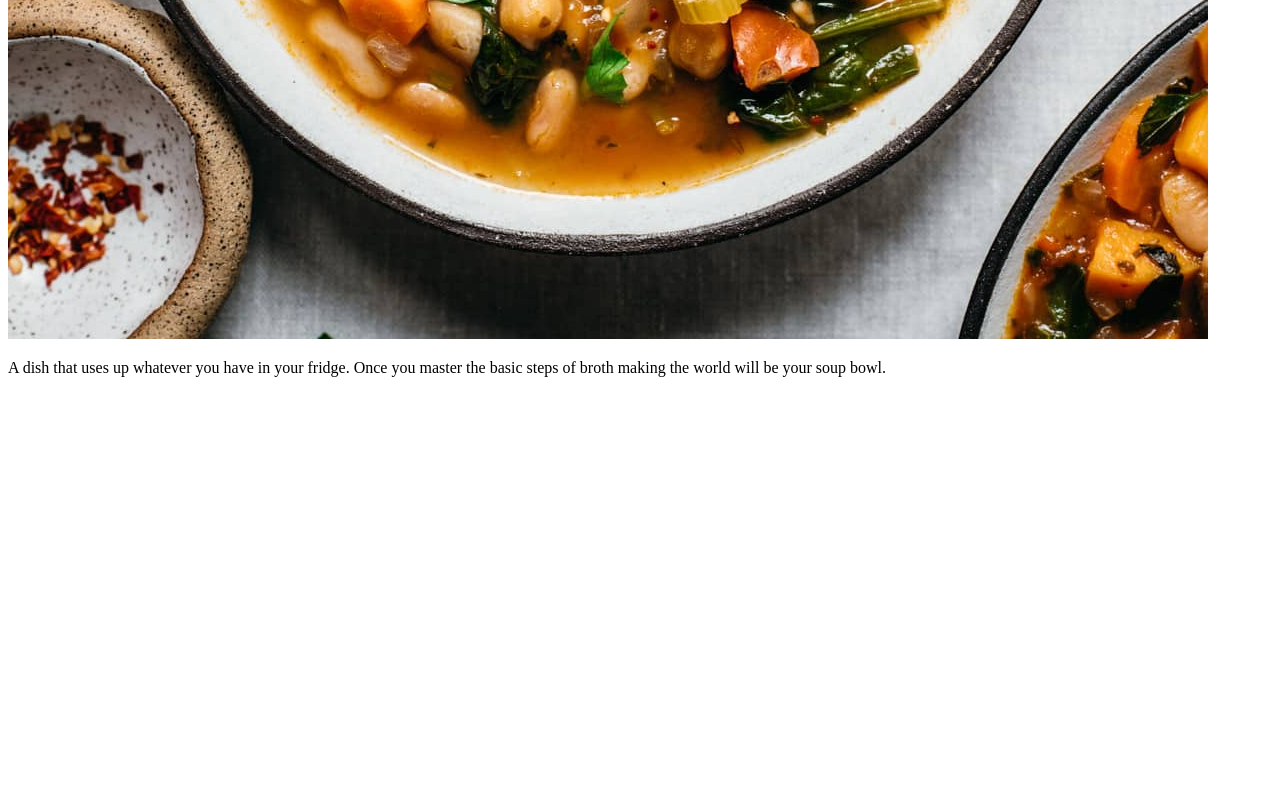
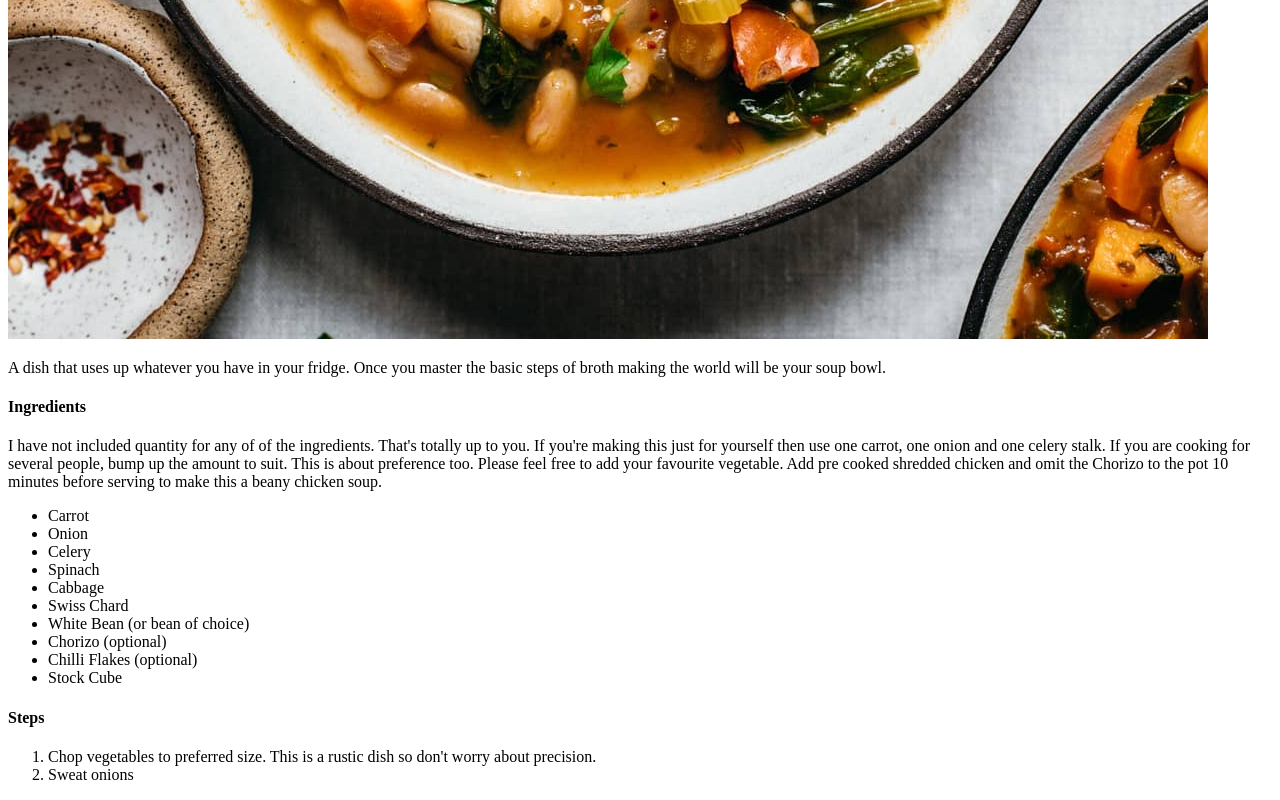
Before and after one commit to Kplatt1992/odin-recipes, a plain HTML site: page recipes/beanbroth.html in a window 1280 px wide. Shown: the part 959-1759 px from the top of the page. Before the commit the page ends 1352 px from the top, so only its background shows below. Drawn offline with Linux system fonts and the light colour scheme.

Commit message:
<ul> and <ol> added to beanbroth.html

```diff
--- a/recipes/beanbroth.html
+++ b/recipes/beanbroth.html
@@ -5,12 +5,35 @@
     <meta http-equiv="X-UA-Compatible" content="IE=edge">
     <meta name="viewport" content="width=device-width, initial-scale=1.0">
     <title>Document</title>
-</head>
+
 <h1>Bean Broth</h1>
 <a href="./recipes/beanbroth.html">Bean Broth</a>
     <img src="../img/beanbroth.jpeg">
     <p>A dish that uses up whatever you have in your fridge. Once you master the basic steps of broth making the world will be your soup bowl.</p>
+</head>
+
+
 <body>
+    <h4>Ingredients</h4>
+    <p>I have not included quantity for any of of the ingredients. That's totally up to you. If you're making this just for yourself then use one carrot, one onion and one celery stalk. If you are cooking for several people, bump up the amount to suit. This is about preference too. Please feel free to add your favourite vegetable. Add pre cooked shredded chicken and omit the Chorizo to the pot 10 minutes before serving to make this a beany chicken soup.</p>
+    <ul>
+         <li>Carrot</li>
+         <li>Onion</li>
+         <li>Celery</li>
+         <li>Spinach</li>
+         <li>Cabbage</li>
+         <li>Swiss Chard</li>
+         <li>White Bean (or bean of choice)</li>
+         <li>Chorizo (optional)</li>
+         <li>Chilli Flakes (optional)</li>
+         <li>Stock Cube</li>
+     </ul>
 
+<h4>Steps</h4>
+<ol>
+    <li>Chop vegetables to preferred size. This is a rustic dish so don't worry about precision.</li>
+    <li>Sweat onions</li>
+
+    </ol>
 </body>
 </html>
```
Also changed, not shown: index.html (+3 -0 lines).
